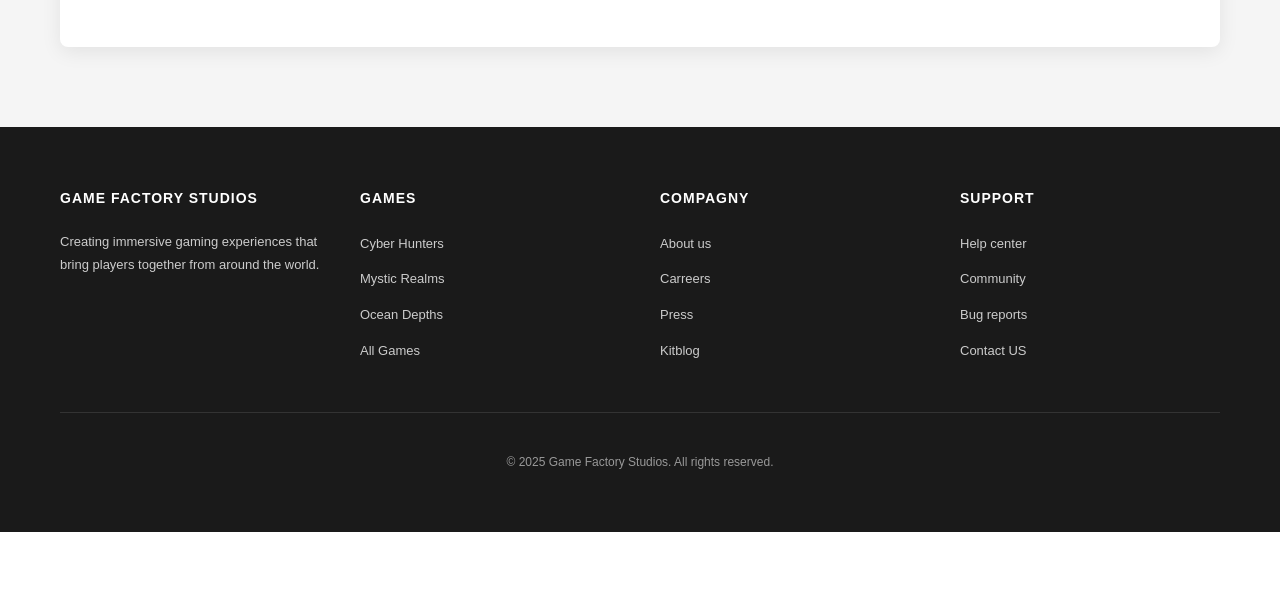
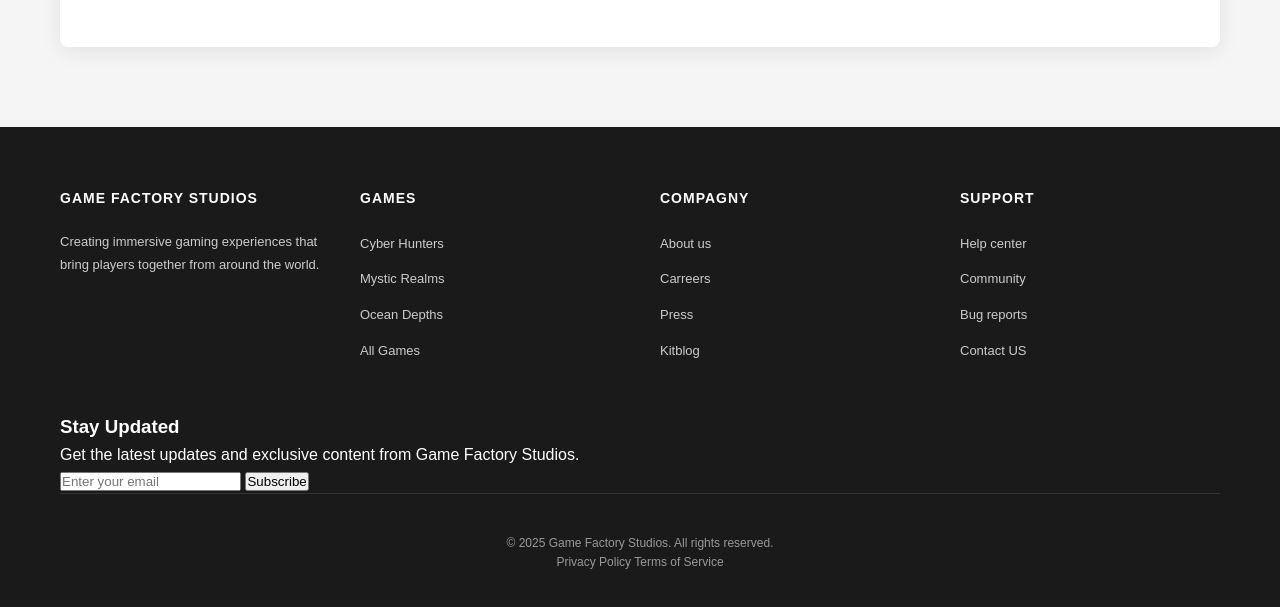
Before and after one commit to hassane-soulaimana/Sass, a plain HTML site: page index.html in a window 1280 px wide. Shown: the part 2221-2828 px from the top of the page. Before the commit the page ends 2753 px from the top, so only its background shows below. Drawn offline with Linux system fonts and the light colour scheme.

Commit message:
ajout stay update et privaty

```diff
--- a/index.html
+++ b/index.html
@@ -207,8 +207,25 @@
           </ul>
         </div>
       </div>
+
+      <div class="stay-updated">
+        <h3>Stay Updated</h3>
+        <p>
+          Get the latest updates and exclusive content from Game Factory
+          Studios.
+        </p>
+        <div class="newsletter-form">
+          <input type="email" placeholder="Enter your email" />
+          <button class="btn-subscribe">Subscribe</button>
+        </div>
+      </div>
+
       <div class="footer-bottom">
         <p>© 2025 Game Factory Studios. All rights reserved.</p>
+        <div class="footer-links">
+          <a href="#">Privacy Policy</a>
+          <a href="#">Terms of Service</a>
+        </div>
       </div>
     </footer>
 
```
